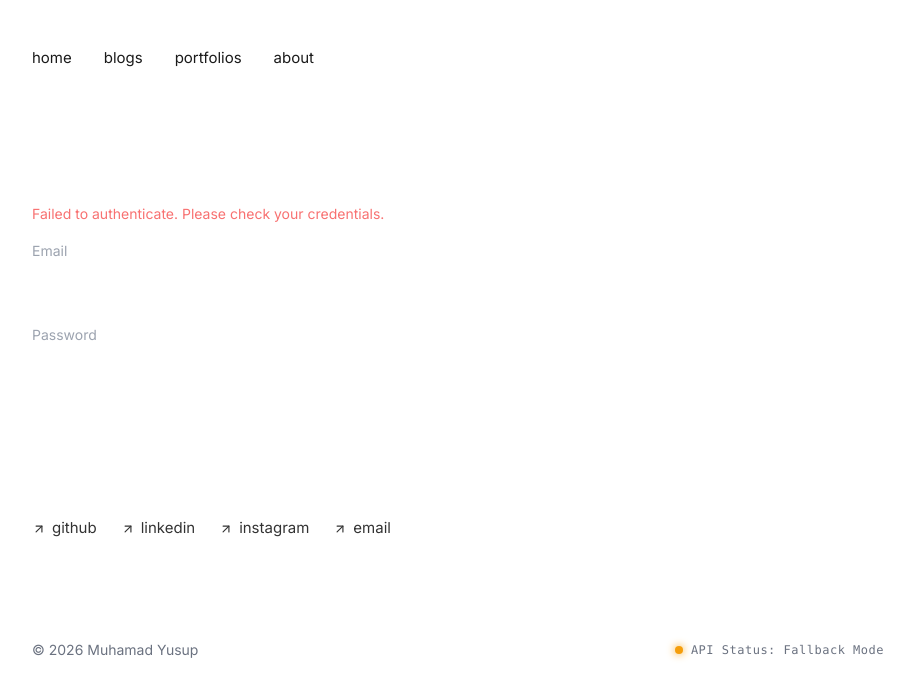
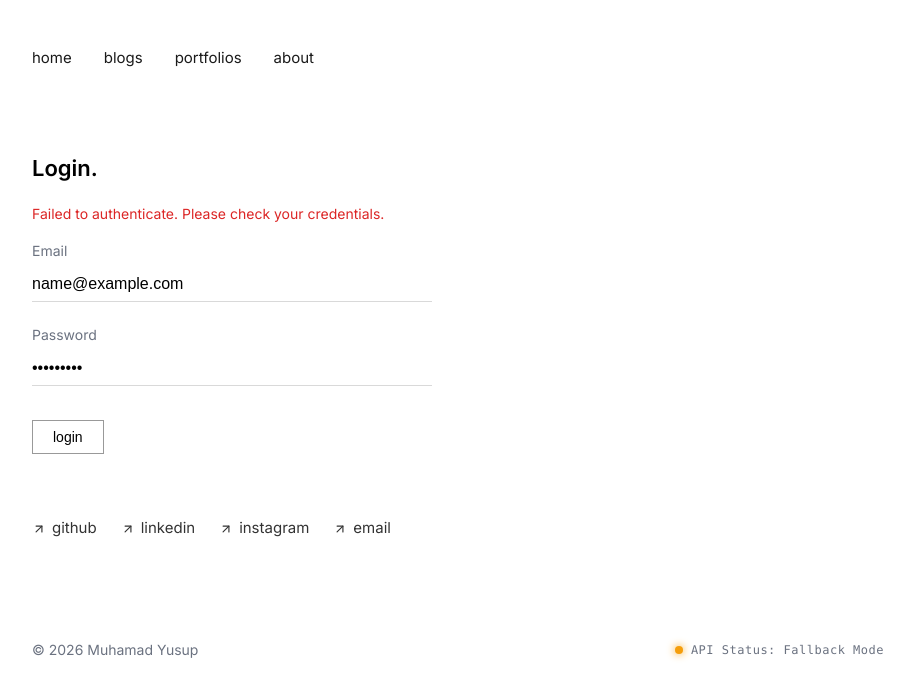
Before and after one commit to yusup-dev/personal-web, a React (Vite) app: page /login in a window 1280 px wide. Both pictures are taken after typing "name@example.com", "Sample123" into the empty fields and a click on the button "login". Shown: the top 698 px of the page, without its empty margins (182-1096 px from the left). Built offline with nearby package versions, Linux system fonts and the light colour scheme; no server answers.

Commit message:
feat: make admin dashboard and login page color adaptive to device theme

```diff
--- a/src/pages/AdminDashboard.tsx
+++ b/src/pages/AdminDashboard.tsx
@@ -229,7 +229,7 @@ const AdminDashboard = () => {
   };
 
   return (
-    <section style={{ maxWidth: "900px", marginTop: "80px", color: "#fff" }}>
+    <section style={{ maxWidth: "900px", marginTop: "64px", color: "var(--fg-strong)" }}>
       {/* Header */}
       <div style={{ display: "flex", justifyContent: "space-between", alignItems: "baseline", marginBottom: "32px" }}>
         <h2 style={{ fontSize: "22px" }}>Dashboard.</h2>
@@ -239,11 +239,11 @@ const AdminDashboard = () => {
       </div>
 
       {/* Notifications */}
-      {success && <p style={{ color: "#34d399", fontSize: "14px", marginBottom: "20px" }}>{success}</p>}
-      {error && <p style={{ color: "#f87171", fontSize: "14px", marginBottom: "20px" }}>{error}</p>}
+      {success && <p style={{ color: "var(--success)", fontSize: "14px", marginBottom: "20px" }}>{success}</p>}
+      {error && <p style={{ color: "var(--danger)", fontSize: "14px", marginBottom: "20px" }}>{error}</p>}
 
       {/* Navigation (Simple links) */}
-      <div style={{ display: "flex", gap: "20px", flexWrap: "wrap", marginBottom: "40px", borderBottom: "1px solid rgba(255,255,255,0.1)", paddingBottom: "16px" }}>
+      <div style={{ display: "flex", gap: "20px", flexWrap: "wrap", marginBottom: "40px", borderBottom: "1px solid var(--border)", paddingBottom: "16px" }}>
         {(["about", "skills", "experiences", "educations", "portfolios", "blogs"] as Tab[]).map((tab) => (
           <button
             key={tab}
@@ -256,7 +256,7 @@ const AdminDashboard = () => {
             style={{
               background: "transparent",
               border: "none",
-              color: activeTab === tab ? "#fff" : "#9ca3af",
+              color: activeTab === tab ? "var(--fg-strong)" : "var(--muted)",
               fontSize: "14px",
               cursor: "pointer",
               padding: 0,
@@ -330,14 +330,14 @@ const AdminDashboard = () => {
                         setPdfFile(e.target.files[0]);
                       }
                     }}
-                    style={{ color: "#fff", fontSize: "14px", marginTop: "6px" }}
+                    style={{ color: "var(--fg-strong)", fontSize: "14px", marginTop: "6px" }}
                   />
                   {about.resumeUrl && (
                     <a
                       href={`${import.meta.env.VITE_API_URL}/about/1/download`}
                       target="_blank"
                       rel="noreferrer"
-                      style={{ fontSize: "12px", color: "#9ca3af", textDecoration: "underline", alignSelf: "flex-start", marginTop: "4px" }}
+                      style={{ fontSize: "12px", color: "var(--muted)", textDecoration: "underline", alignSelf: "flex-start", marginTop: "4px" }}
                     >
                       view current resume
                     </a>
@@ -604,12 +604,12 @@ const AdminDashboard = () => {
                               setBlogImageFile(e.target.files[0]);
                             }
                           }}
-                          style={{ color: "#fff", fontSize: "14px", marginTop: "6px" }}
+                          style={{ color: "var(--fg-strong)", fontSize: "14px", marginTop: "6px" }}
                           required={isNew}
                         />
                         {editingItem.image && (
                           <div style={{ marginTop: "8px" }}>
-                            <span style={{ fontSize: "12px", color: "#9ca3af" }}>current image:</span>
+                            <span style={{ fontSize: "12px", color: "var(--muted)" }}>current image:</span>
                             <img
                               src={getImageUrl(editingItem.image)}
                               alt="blog"
@@ -670,7 +670,7 @@ const AdminDashboard = () => {
                     {activeTab === "skills" &&
                       skills.map((item) => (
                         <div key={item.id} style={rowStyle}>
-                          <span style={{ minWidth: "120px", color: "#9ca3af" }}>{item.category}</span>
+                          <span style={{ minWidth: "120px", color: "var(--muted)" }}>{item.category}</span>
                           <span style={{ flex: 1 }}>{item.name}</span>
                           <div style={{ display: "flex", gap: "16px" }}>
                             <button onClick={() => openFormEdit(item)} style={plainButtonStyle}>
@@ -688,7 +688,7 @@ const AdminDashboard = () => {
                         .sort((a, b) => new Date(b.startDate).getTime() - new Date(a.startDate).getTime())
                         .map((item) => (
                           <div key={item.id} style={rowStyle}>
-                            <span style={{ minWidth: "120px", color: "#9ca3af" }}>{item.company}</span>
+                            <span style={{ minWidth: "120px", color: "var(--muted)" }}>{item.company}</span>
                             <span style={{ flex: 1 }}>{item.position}</span>
                             <div style={{ display: "flex", gap: "16px" }}>
                               <button onClick={() => openFormEdit(item)} style={plainButtonStyle}>
@@ -706,7 +706,7 @@ const AdminDashboard = () => {
                         .sort((a, b) => new Date(b.startDate).getTime() - new Date(a.startDate).getTime())
                         .map((item) => (
                         <div key={item.id} style={rowStyle}>
-                          <span style={{ minWidth: "120px", color: "#9ca3af" }}>{item.school}</span>
+                          <span style={{ minWidth: "120px", color: "var(--muted)" }}>{item.school}</span>
                           <span style={{ flex: 1 }}>{item.degree}</span>
                           <div style={{ display: "flex", gap: "16px" }}>
                             <button onClick={() => openFormEdit(item)} style={plainButtonStyle}>
@@ -724,7 +724,7 @@ const AdminDashboard = () => {
                         .sort((a, b) => new Date(b.createdAt).getTime() - new Date(a.createdAt).getTime())
                         .map((item) => (
                         <div key={item.id} style={rowStyle}>
-                          <span style={{ minWidth: "120px", color: "#9ca3af" }}>{item.createdAt}</span>
+                          <span style={{ minWidth: "120px", color: "var(--muted)" }}>{item.createdAt}</span>
                           <span style={{ flex: 1 }}>{item.title}</span>
                           <div style={{ display: "flex", gap: "16px" }}>
                             <button onClick={() => openFormEdit(item)} style={plainButtonStyle}>
@@ -742,7 +742,7 @@ const AdminDashboard = () => {
                         .sort((a, b) => new Date(b.createdAt).getTime() - new Date(a.createdAt).getTime())
                         .map((item) => (
                         <div key={item.id} style={rowStyle}>
-                          <span style={{ minWidth: "120px", color: "#9ca3af" }}>
+                          <span style={{ minWidth: "120px", color: "var(--muted)" }}>
                             {new Date(item.createdAt).toLocaleDateString()}
                           </span>
                           <span style={{ flex: 1 }}>{item.title}</span>
@@ -774,7 +774,7 @@ const AdminDashboard = () => {
 const plainButtonStyle: React.CSSProperties = {
   background: "transparent",
   border: "none",
-  color: "#9ca3af",
+  color: "var(--muted)",
   fontSize: "14px",
   cursor: "pointer",
   padding: 0,
@@ -784,7 +784,7 @@ const plainButtonStyle: React.CSSProperties = {
 const plainDangerStyle: React.CSSProperties = {
   background: "transparent",
   border: "none",
-  color: "#f87171",
+  color: "var(--danger)",
   fontSize: "14px",
   cursor: "pointer",
   padding: 0,
@@ -793,8 +793,8 @@ const plainDangerStyle: React.CSSProperties = {
 
 const actionButtonStyle: React.CSSProperties = {
   background: "transparent",
-  border: "1px solid rgba(255, 255, 255, 0.4)",
-  color: "#fff",
+  border: "1px solid var(--border-strong)",
+  color: "var(--fg-strong)",
   padding: "8px 18px",
   fontSize: "13px",
   cursor: "pointer",
@@ -806,7 +806,7 @@ const rowStyle: React.CSSProperties = {
   alignItems: "center",
   fontSize: "15px",
   paddingBottom: "14px",
-  borderBottom: "1px solid rgba(255, 255, 255, 0.05)",
+  borderBottom: "1px solid var(--border)",
 };
 
 const formGridStyle: React.CSSProperties = {
@@ -823,25 +823,25 @@ const formGroupStyle: React.CSSProperties = {
 
 const labelStyle: React.CSSProperties = {
   fontSize: "13px",
-  color: "#9ca3af",
+  color: "var(--muted)",
 };
 
 const inputStyle: React.CSSProperties = {
   background: "transparent",
   border: "none",
-  borderBottom: "1px solid rgba(255, 255, 255, 0.15)",
+  borderBottom: "1px solid var(--border-input)",
   padding: "8px 0",
-  color: "#fff",
+  color: "var(--fg-strong)",
   fontSize: "15px",
   outline: "none",
 };
 
 const textareaStyle: React.CSSProperties = {
   background: "transparent",
-  border: "1px solid rgba(255, 255, 255, 0.15)",
+  border: "1px solid var(--border-input)",
   borderRadius: "4px",
   padding: "10px",
-  color: "#fff",
+  color: "var(--fg-strong)",
   fontSize: "15px",
   outline: "none",
   fontFamily: "Inter, system-ui, sans-serif",
--- a/src/pages/Login.tsx
+++ b/src/pages/Login.tsx
@@ -32,35 +32,35 @@ const Login = () => {
   };
 
   return (
-    <section style={{ maxWidth: "400px", marginTop: "80px", color: "#fff" }}>
+    <section style={{ maxWidth: "400px", marginTop: "80px", color: "var(--fg-strong)" }}>
       <h2 style={{ fontSize: "22px", marginBottom: "24px" }}>Login.</h2>
 
-      {error && <p style={{ color: "#f87171", fontSize: "14px", marginBottom: "20px" }}>{error}</p>}
+      {error && <p style={{ color: "var(--danger)", fontSize: "14px", marginBottom: "20px" }}>{error}</p>}
 
       <form onSubmit={handleSubmit} style={{ display: "flex", flexDirection: "column", gap: "24px" }}>
         <div style={{ display: "flex", flexDirection: "column", gap: "8px" }}>
-          <label style={{ fontSize: "14px", color: "#9ca3af" }}>Email</label>
+          <label style={{ fontSize: "14px", color: "var(--muted)" }}>Email</label>
           <input
             type="email"
             value={email}
             onChange={(e) => setEmail(e.target.value)}
             required
             style={inputStyle}
-            onFocus={(e) => (e.target.style.borderBottomColor = "#fff")}
-            onBlur={(e) => (e.target.style.borderBottomColor = "rgba(255, 255, 255, 0.2)")}
+            onFocus={(e) => (e.target.style.borderBottomColor = "var(--fg-strong)")}
+            onBlur={(e) => (e.target.style.borderBottomColor = "var(--border-input)")}
           />
         </div>
 
         <div style={{ display: "flex", flexDirection: "column", gap: "8px" }}>
-          <label style={{ fontSize: "14px", color: "#9ca3af" }}>Password</label>
+          <label style={{ fontSize: "14px", color: "var(--muted)" }}>Password</label>
           <input
             type="password"
             value={password}
             onChange={(e) => setPassword(e.target.value)}
             required
             style={inputStyle}
-            onFocus={(e) => (e.target.style.borderBottomColor = "#fff")}
-            onBlur={(e) => (e.target.style.borderBottomColor = "rgba(255, 255, 255, 0.2)")}
+            onFocus={(e) => (e.target.style.borderBottomColor = "var(--fg-strong)")}
+            onBlur={(e) => (e.target.style.borderBottomColor = "var(--border-input)")}
           />
         </div>
 
@@ -75,9 +75,9 @@ const Login = () => {
 const inputStyle: React.CSSProperties = {
   background: "transparent",
   border: "none",
-  borderBottom: "1px solid rgba(255, 255, 255, 0.2)",
+  borderBottom: "1px solid var(--border-input)",
   padding: "8px 0",
-  color: "#fff",
+  color: "var(--fg-strong)",
   fontSize: "16px",
   outline: "none",
   transition: "border-color 0.2s ease",
@@ -85,8 +85,8 @@ const inputStyle: React.CSSProperties = {
 
 const buttonStyle: React.CSSProperties = {
   background: "transparent",
-  border: "1px solid rgba(255, 255, 255, 0.4)",
-  color: "#fff",
+  border: "1px solid var(--border-strong)",
+  color: "var(--fg-strong)",
   padding: "8px 20px",
   fontSize: "14px",
   cursor: "pointer",
--- a/src/styles/global.css
+++ b/src/styles/global.css
@@ -42,6 +42,11 @@
 
   /* Spinner */
   --spinner-track: #2d2d2d;
+
+  /* Alert / Input Status */
+  --danger:       #ef4444;
+  --success:      #10b981;
+  --border-input: rgba(255, 255, 255, 0.15);
 }
 
 @media (prefers-color-scheme: light) {
@@ -81,6 +86,11 @@
     --code-inline-border: rgba(0, 0, 0, 0.08);
 
     --spinner-track: #e5e7eb;
+
+    /* Alert / Input Status */
+    --danger:       #dc2626;
+    --success:      #16a34a;
+    --border-input: rgba(0, 0, 0, 0.15);
   }
 }
 
```
